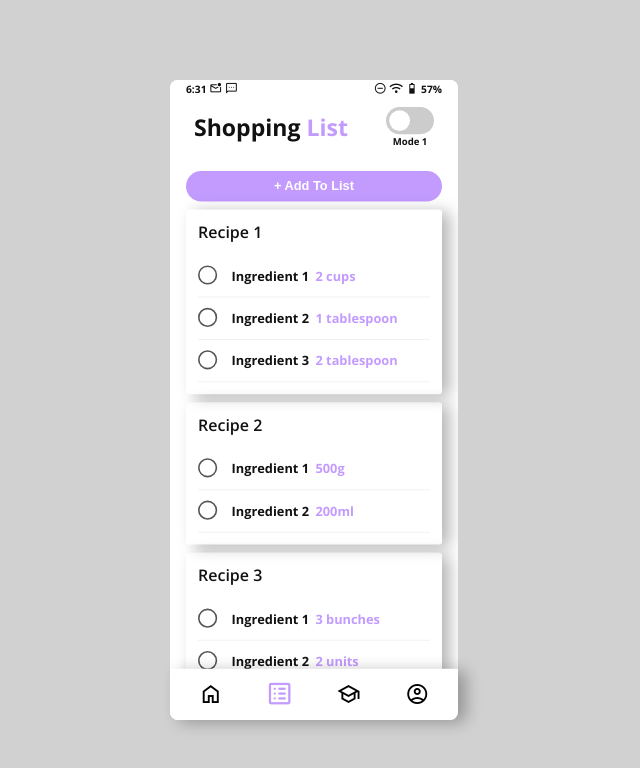
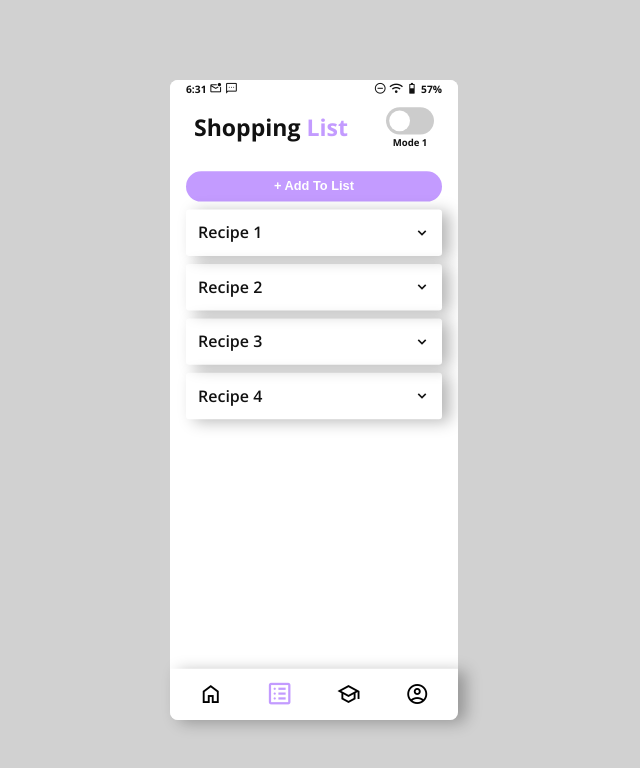
Before and after one commit to Hahkobeh/cooking-instructor, a React (Vite) app: page /shopping-list in a window 1280 px wide. Shown: the top 768 px of the page, without its empty margins (326-966 px from the left). Built offline with nearby package versions, Linux system fonts and the light colour scheme.

Commit message:
Turned recipe ingredient cards into collapsable dropdowns.

```diff
--- a/src/components/shopping/ShoppingListRecipe.jsx
+++ b/src/components/shopping/ShoppingListRecipe.jsx
@@ -1,33 +1,53 @@
+import { useState } from 'react';
 import PropTypes from 'prop-types';
 import ShoppingListIngredient from './ShoppingListIngredient';
 import styles from './shopping.module.scss';
 
 // Define the ShoppingListRecipe functional component with props received from the parent component (ShoppingList)
 const ShoppingListRecipe = ({ recipes, onIngredientToggle }) => {
+	// State to manage dropdown visibility
+	const [dropdownsOpen, setDropdownsOpen] = useState({});
+
+	// Function to toggle dropdown visibility
+	const toggleDropdown = (id) => {
+		setDropdownsOpen((prevDropdownsOpen) => ({
+			...prevDropdownsOpen,
+			[id]: !prevDropdownsOpen[id],
+		}));
+	};
+
 	return (
 		<div>
 			{/* Iterate over the recipes array passed as a prop, rendering a div for each recipe */}
 			{recipes.map((recipe) => (
 				<div key={recipe.id} className={styles['shopping-list-recipe']}>
-					<h3 className={styles['recipe-title']}>{recipe.name}</h3>
+					<h3
+						className={`${styles['recipe-title']} ${dropdownsOpen[recipe.id] ? styles['rotate'] : ''}`}
+						onClick={() => toggleDropdown(recipe.id)}
+					>
+						{recipe.name}
+					</h3>
+					{dropdownsOpen[recipe.id] && (
 						<ul>
 							{/* Iterate over the ingredients of the current recipe, rendering a list item for each */}
 							{recipe.ingredients.map((ingredient, index) => (
 								<li key={index}>
 									{/* Render the ShoppingListIngredient component for each ingredient */}
 									<ShoppingListIngredient
-									ingredient={ingredient} // Pass the entire ingredient object
+										ingredient={ingredient}
 										onToggle={() => onIngredientToggle(recipe.id, ingredient)} // Calls onIngredientToggle, passed as a prop (from the parent component)
 									/>
 								</li>
 							))}
 						</ul>
+					)}
 				</div>
 			))}
 		</div>
 	);
 };
 
+// Proptypes definition
 ShoppingListRecipe.propTypes = {
 	recipes: PropTypes.arrayOf(
 		PropTypes.shape({
@@ -38,7 +58,7 @@ ShoppingListRecipe.propTypes = {
 					name: PropTypes.string.isRequired,
 					quantity: PropTypes.oneOfType([PropTypes.string, PropTypes.number])
 						.isRequired,
-					checked: PropTypes.bool, // Ensure this is included
+					checked: PropTypes.bool,
 				})
 			).isRequired,
 		})
--- a/src/components/shopping/shopping.module.scss
+++ b/src/components/shopping/shopping.module.scss
@@ -10,9 +10,25 @@
 }
 
 .recipe-title {
+	cursor: pointer;
+	user-select: none; // Prevents text selection on click
+	position: relative;
 	font-size: 20px;
-	margin-bottom: 12px;
-	padding-bottom: 6px;
+	display: flex;
+	flex-direction: row;
+	justify-content: space-between;
+
+	// Icon to show dropdown is expandable
+	&:after {
+		content: 'expand_more'; // 'expand_more' is a Material Icons symbol
+		font-family: 'Material Symbols Outlined';
+		transition: transform 0.3s ease; // Smooth transition for transform
+	}
+
+	// When the dropdown is open, rotate the icon
+	&.rotate:after {
+		transform: rotate(-180deg); // Rotates the icon by 180 degrees
+	}
 }
 
 .ingredient-item {
```
Lines whose indentation alone changed are shown as unchanged.
